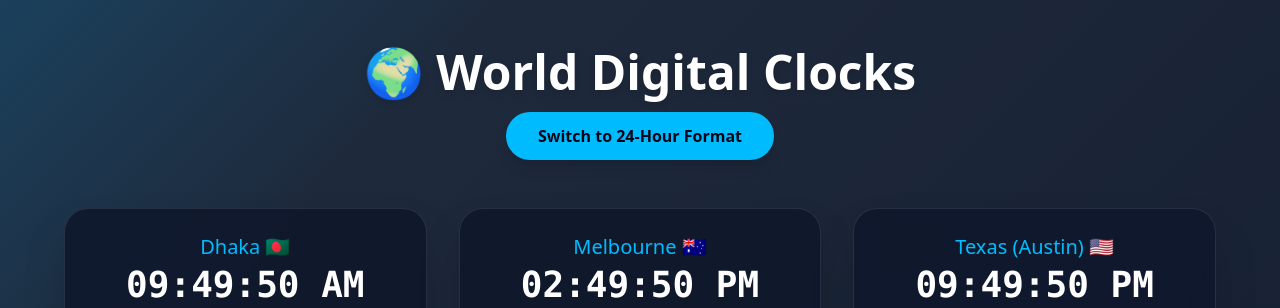
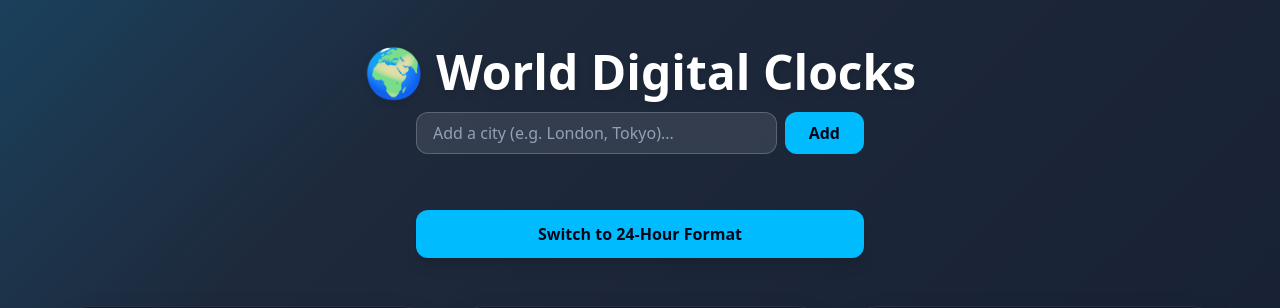
Before and after one commit to almustansir/world-clock, a Next.js app: page / in a window 1280 px wide. Shown: the top 308 px of the page. Built offline with nearby package versions, Linux system fonts and the light colour scheme; no server answers.

Commit message:
Added search component

```diff
--- a/src/app/page.tsx
+++ b/src/app/page.tsx
@@ -2,50 +2,58 @@
 
 import { useState } from "react";
 import ClockCard from "@/components/ClockCard";
-import { CITIES } from "@/constants/cities";
+import CitySearch from "@/components/CitySearch"; // Ensure you created this file!
+import { CITIES as initialCities } from "@/constants/cities";
+import { CityConfig } from "@/types";
 
 /**
- * WorldClockPage - The primary entry point for the World Clock application.
- * * This component manages the global state for time formatting and iterates
- * through the city data to render a responsive grid of clock components.
- * * @returns A layout containing the header, format toggle, and clock grid.
+ * WorldClockPage
+ * Now handles a dynamic list of cities using React State.
  */
 export default function WorldClockPage() {
+  const [is24Hour, setIs24Hour] = useState<boolean>(false);
+
+  // Initialize state with your default cities from cities.ts
+  const [cities, setCities] = useState<CityConfig[]>(initialCities);
+
   /**
-   * is24Hour (State): Controls the time display format for all child ClockCards.
-   * Defaulted to false (12-hour format) to match traditional consumer clocks.
+   * This is the function that was missing!
+   * It takes a new city object and adds it to our state array.
    */
-  const [is24Hour, setIs24Hour] = useState<boolean>(false);
+  const addCity = (newCity: CityConfig) => {
+    // Prevent adding the exact same city twice
+    const exists = cities.find(
+      (c) => c.city === newCity.city && c.timezone === newCity.timezone,
+    );
+
+    if (!exists) {
+      // We use the spread operator to create a new array with the new city at the top
+      setCities([newCity, ...cities]);
+    }
+  };
 
   return (
     <main className="flex flex-col items-center py-12 px-6">
-      {/* Main Heading: Optimized with drop-shadow for legibility
-          against the animated gradient background.
-      */}
       <h1 className="text-4xl md:text-5xl font-extrabold mb-4 text-white drop-shadow-md">
         🌍 World Digital Clocks
       </h1>
 
-      {/* Format Toggle Button:
-          Uses Tailwind's active:scale-95 to provide haptic-like visual feedback.
-      */}
-      <button
-        onClick={() => setIs24Hour(!is24Hour)}
-        className="mb-12 px-8 py-3 bg-sky-400 text-slate-950 font-bold rounded-full hover:bg-white transition-all shadow-lg active:scale-95 cursor-pointer"
-        aria-label="Toggle time format"
-      >
-        {is24Hour ? "Switch to 12-Hour Format" : "Switch to 24-Hour Format"}
-      </button>
+      {/* Container for Search and Toggle */}
+      <div className="flex flex-col items-center w-full max-w-md gap-4 mb-12">
+        {/* Pass the addCity function as a prop to the Search component */}
+        <CitySearch onCityAdd={addCity} />
 
-      {/* Clock Grid System:
-          - Responsive design: 1 column (mobile), 2 columns (tablet), 3 columns (desktop).
-          - max-w-6xl: Ensures the grid doesn't become too wide on ultra-wide monitors.
-      */}
+        <button
+          onClick={() => setIs24Hour(!is24Hour)}
+          className="w-full px-8 py-3 bg-sky-400 text-slate-950 font-bold rounded-xl hover:bg-white transition-all shadow-lg active:scale-95 cursor-pointer"
+        >
+          {is24Hour ? "Switch to 12-Hour Format" : "Switch to 24-Hour Format"}
+        </button>
+      </div>
+
+      {/* The Grid mapping the current state of 'cities' */}
       <div className="grid grid-cols-1 md:grid-cols-2 lg:grid-cols-3 gap-8 max-w-6xl w-full">
-        {CITIES.map((loc) => (
-          /* Spread operator {...loc} passes city, timezone, flag, lat, and lon
-             directly as props to the ClockCard component.
-          */
+        {cities.map((loc) => (
           <ClockCard
             key={`${loc.timezone}-${loc.city}`}
             {...loc}
--- /dev/null
+++ b/src/components/CitySearch.tsx
@@ -0,0 +1,67 @@
+"use client";
+import { CityConfig } from "@/constants/cities";
+import { useState } from "react";
+
+interface CitySearchProps {
+  onCityAdd: (city: CityConfig) => void;
+}
+
+export default function CitySearch({ onCityAdd }: CitySearchProps) {
+  const [query, setQuery] = useState("");
+  const [loading, setLoading] = useState(false);
+
+  const handleSearch = async (e: React.FormEvent) => {
+    e.preventDefault();
+    if (!query.trim()) return;
+
+    setLoading(true);
+    try {
+      // Fetch geocoding data from Open-Meteo
+      const res = await fetch(
+        `https://geocoding-api.open-meteo.com/v1/search?name=${query}&count=1&language=en&format=json`,
+      );
+      const data = await res.json();
+
+      if (data.results && data.results.length > 0) {
+        const result = data.results[0];
+
+        // Map API response to our CityConfig format
+        const newCity = {
+          city: result.name,
+          timezone: result.timezone,
+          flag: result.country_code === "BD" ? "🇧🇩" : "📍", // Simple flag logic or use a map
+          lat: result.latitude,
+          lon: result.longitude,
+        };
+
+        onCityAdd(newCity);
+        setQuery("");
+      } else {
+        alert("City not found. Please try again!");
+      }
+    } catch (err) {
+      console.error("Search failed:", err);
+    } finally {
+      setLoading(false);
+    }
+  };
+
+  return (
+    <form onSubmit={handleSearch} className="mb-10 w-full max-w-md flex gap-2">
+      <input
+        type="text"
+        value={query}
+        onChange={(e) => setQuery(e.target.value)}
+        placeholder="Add a city (e.g. London, Tokyo)..."
+        className="flex-1 px-4 py-2 rounded-xl bg-white/10 border border-white/20 text-white placeholder:text-slate-400 focus:outline-none focus:ring-2 focus:ring-sky-400"
+      />
+      <button
+        type="submit"
+        disabled={loading}
+        className="px-6 py-2 bg-sky-400 text-slate-950 font-bold rounded-xl hover:bg-white transition-all disabled:opacity-50"
+      >
+        {loading ? "..." : "Add"}
+      </button>
+    </form>
+  );
+}
--- /dev/null
+++ b/src/types/index.ts
@@ -0,0 +1,13 @@
+export interface CityConfig {
+  city: string;
+  timezone: string;
+  flag: string;
+  lat: number;
+  lon: number;
+}
+
+export interface WeatherData {
+  temp: number;
+  condition: string;
+  icon: string;
+}
```
Also changed, not shown: src/types/weather.ts (deleted, +0 -17 lines).
